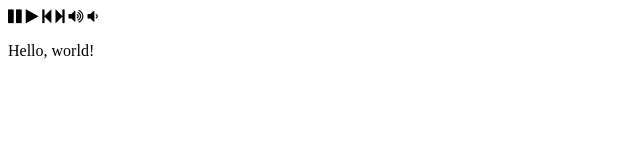
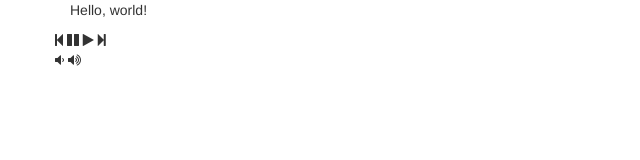
Before and after one commit to crystalrhee/hackumassvi, a plain HTML site: page index.html in a window 1280 px wide. Shown: the whole page, without its empty margins (0-640 px from the left). Drawn offline with nearby package versions, Linux system fonts and the light colour scheme.

Commit message:
Update index.html

```diff
--- a/index.html
+++ b/index.html
@@ -7,27 +7,37 @@
   <meta name="author" content="">
   <meta name="description" content="">
   <meta name="viewport" content="width=device-width, initial-scale=1">
+  <link rel="shortcut icon" type="image/x-icon" href="/favicon.ico">
+  <link href="http://cdnjs.cloudflare.com/ajax/libs/font-awesome/4.3.0/css/font-awesome.css"
+  rel="stylesheet"  type='text/css'>
+</head>
+<body>
+  <div class="container">
+    <p>Hello, world!</p>
+    <div class="row">
+    </div>
+    <div class="row">
+      <div class="col-sm">
+        <i class="fa fa-step-backward" aria-hidden="true"></i>
+        <i class="fa fa-pause" aria-hidden="true"></i>
+        <i class="fa fa-play" aria-hidden="true"></i>
+        <i class="fa fa-step-forward" aria-hidden="true"></i>
+      </div>
+      <div class="col-sm">
+         <i class="fa fa-volume-down" aria-hid[den="true"></i>
+         <i class="fa fa-volume-up" aria-hidden="true"></i>
+      </div>
+    </div>
+  </div>
+  <script src="https://ajax.googleapis.com/ajax/libs/jquery/2.1.4/jquery.min.js"></script>
+  <!-- Latest compiled and minified CSS -->
+  <link rel="stylesheet" href="https://maxcdn.bootstrapcdn.com/bootstrap/3.3.7/css/bootstrap.min.css">
 
-  <link rel="shortcut icon" type="image/x-icon" href="/favicon.ico">
+  <!-- jQuery library -->
+  <script src="https://ajax.googleapis.com/ajax/libs/jquery/3.3.1/jquery.min.js"></script>
 
-
-  <link
-  href="http://cdnjs.cloudflare.com/ajax/libs/font-awesome/4.3.0/css/font-awesome.css"
-  rel="stylesheet"  type='text/css'>
-  <i class="fa fa-pause" aria-hidden="false"></i>
-  <i class="fa fa-play" aria-hidden="false"></i>
-  <i class="fa fa-step-backward" aria-hidden="false"></i>
-  <i class="fa fa-step-forward" aria-hidden="false"></i>
-  <i class="fa fa-volume-up" aria-hidden="false"></i>
-  <i class="fa fa-volume-down" aria-hid[den="false"></i>
-</head>
-
-<body>
-
-  <p>Hello, world!</p>
-
-
-  <script src="https://ajax.googleapis.com/ajax/libs/jquery/2.1.4/jquery.min.js"></script>
+  <!-- Latest compiled JavaScript -->
+  <script src="https://maxcdn.bootstrapcdn.com/bootstrap/3.3.7/js/bootstrap.min.js"></script>
 </body>
 
 </html>
```
